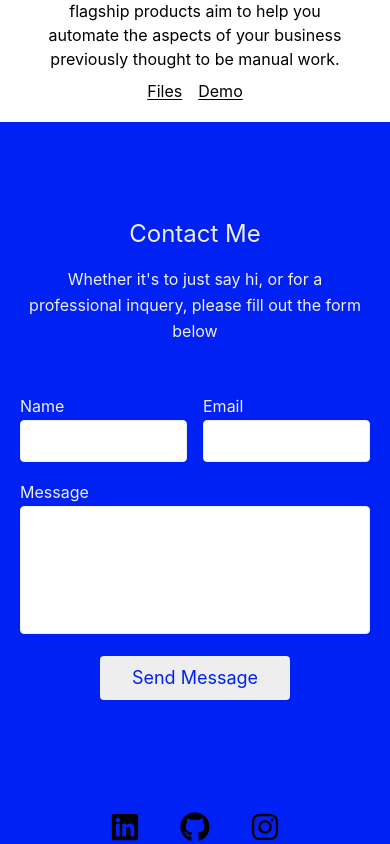
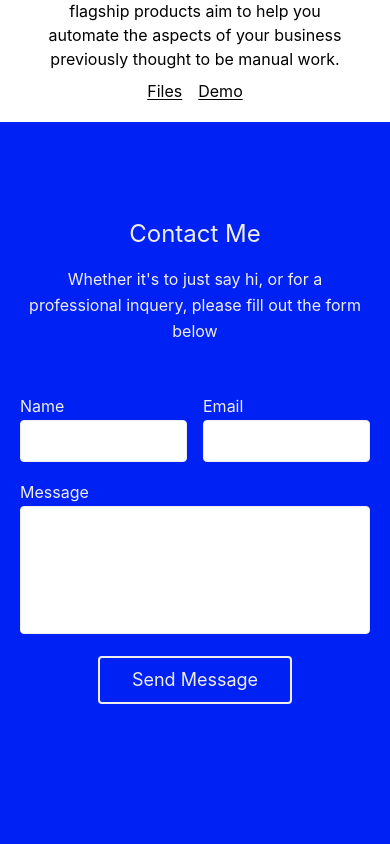
Before and after one commit to mitchellschul/site, a React (Create React App) app: page / in a window 390 px wide. Shown: the part 2360-3204 px from the top of the page. Built offline with nearby package versions, Linux system fonts and the light colour scheme.

Commit message:
Updated contact height

```diff
--- a/src/Components/Contact.jsx
+++ b/src/Components/Contact.jsx
@@ -28,8 +28,8 @@ const Contact = () => {
 
 
   return (
-    <div id="contact-section" className=" relative md:mt-40">
-      <section className="text-gray-700 body-font relative bg-accent-blue">
+    <div id="contact-section" className="  relative md:mt-40">
+      <section className="text-white body-font relative h-screen bg-accent-blue">
         < div className="container px-5 py-24 mx-auto" >
           <div className="flex flex-col text-center w-full mb-12">
             <h1 className="sm:text-3xl text-2xl font-medium title-font mb-4 text-white">
@@ -86,7 +86,7 @@ const Contact = () => {
                 </div>
               </div>
               <div className="p-2 w-full ">
-                <button className="cursor-pointer flex mx-auto text-accent-blue bg-white hover:bg-light-gray cursor- border-0 py-2 px-8 focus:outline-none hover:bg-indigo-600 rounded text-lg" type="submit">
+                <button className="cursor-pointer rounded text-lg border-2 flex mx-auto text-white bg-accent-blue hover:bg-white hover:text-accent-blue duration-200 ease-in-out py-2 px-8 " type="submit">
                   Send Message
                 </button>
               </div>
--- a/src/Components/ProjectCards.jsx
+++ b/src/Components/ProjectCards.jsx
@@ -15,7 +15,7 @@ const ProjectCards = (props) => {
     html = (
       <div className="flex flex-row gap-4 mt-2">
         <a href={props.link1} className="underline underline-offset-2 hover:text-gray">
-          Figma
+          {props.link1Title}
         </a>
       </div>
     );
--- a/src/Components/Projects.jsx
+++ b/src/Components/Projects.jsx
@@ -88,8 +88,9 @@ const Projects = () => {
           title: "Michigan State Accafellas",
           desc: "A summary of my works acting as the Web Master and Social Media Manager for the Michigan State Accafellas.",
           cat: "UX",
-          link1: "www.google.com",
-          link2: "www.google.com",
+          link1Title: "Accafellas Portfolio",
+          link1: "",
+          link2: "",
         },
         {
           id: 2,
@@ -97,8 +98,9 @@ const Projects = () => {
           title: "East Lansing Film Festival",
           desc: "BBBBThis will be a brief description of the project that is being displayed. Kept just to one or two sentences",
           cat: "UX",
+          link1Title: "Final Report",
           link1: "www.google.com",
-          link2: "www.google.com",
+
         },
       ],
     },
@@ -154,6 +156,7 @@ const Projects = () => {
                     title={project.title}
                     desc={project.desc}
                     cat={project.cat}
+                    link1Title={project.link1Title}
                     link1={project.link1}
                     link2={project.link2}
                   />
```
